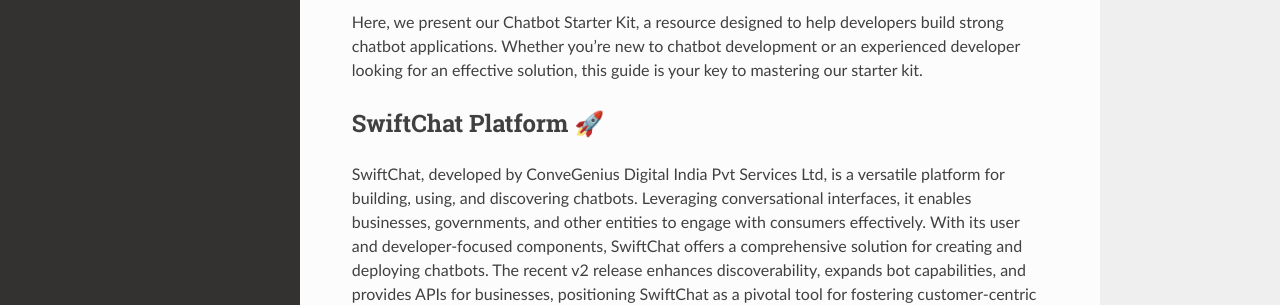
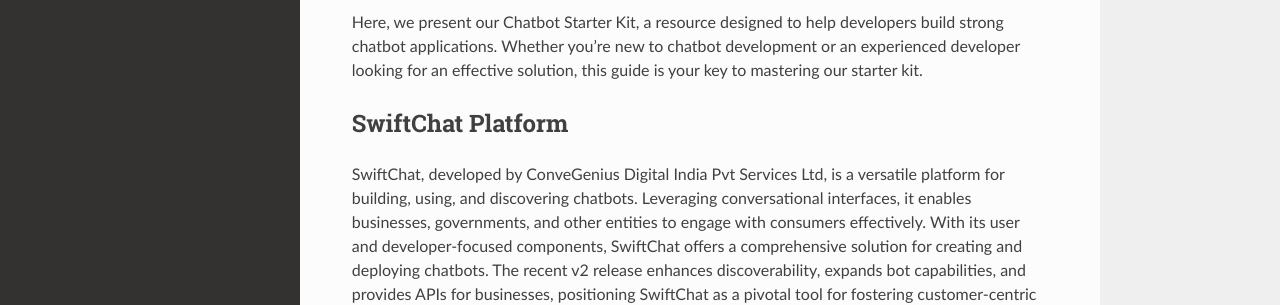
Before and after one commit to Priyanka-sharma181/Chatbot-Development-Guide, a Sphinx documentation site: the page built from docs/source/index.rst, in a window 1280 px wide. Shown: the part 270-575 px from the top of the page. Built offline with Sphinx 7.4.7 and the Read the Docs theme 2.0.0, drawn with Linux system fonts in a browser that asks for light colours; pages that are not in the unit, such as notebooks, are missing from menus.

```diff
--- a/docs/source/index.rst
+++ b/docs/source/index.rst
@@ -5,7 +5,7 @@ The Chatbot Starter Kit is a carefully designed collection of resources that for
 
 Here, we present our Chatbot Starter Kit, a resource designed to help developers build strong chatbot applications. Whether you're new to chatbot development or an experienced developer looking for an effective solution, this guide is your key to mastering our starter kit.
 
-SwiftChat Platform 🚀
+SwiftChat Platform
 ------------------------
 SwiftChat, developed by ConveGenius Digital India Pvt Services Ltd, is a versatile platform for building, using, and discovering chatbots. Leveraging conversational interfaces, it enables businesses, governments, and other entities to engage with consumers effectively. With its user and developer-focused components, SwiftChat offers a comprehensive solution for creating and deploying chatbots. The recent v2 release enhances discoverability, expands bot capabilities, and provides APIs for businesses, positioning SwiftChat as a pivotal tool for fostering customer-centric interactions and connection-building.
 
```
Also changed, not shown: docs/source/installation.rst (renamed from docs/source/installation.md), docs/source/usage.rst (renamed from docs/source/usage.md).
